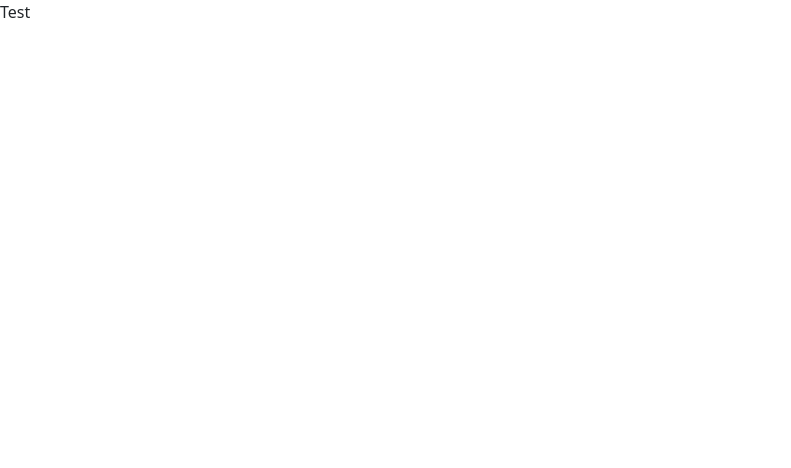
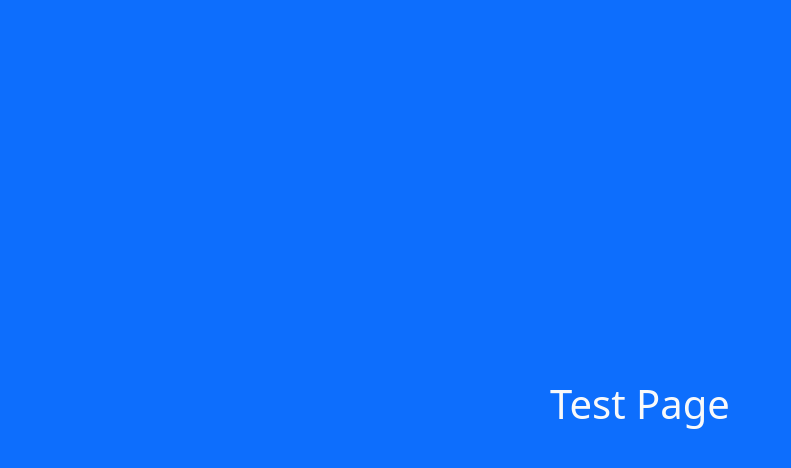
Before and after one commit to samier-fabien/samier_fabien_cv, a React (Vite) app: page /test in a window 1280 px wide. Shown: the top 468 px of the page, without its empty margins (0-791 px from the left). Built offline with nearby package versions, Linux system fonts and the light colour scheme.

Commit message:
Test: mise en forme basique

```diff
--- a/src/routes/Test.jsx
+++ b/src/routes/Test.jsx
@@ -1,5 +1,13 @@
 import React from "react";
 
 export default function Test() {
-  return <div>Test</div>;
+  return (
+    <div className="container-fluid bg-primary full-page instantOutsideAnim">
+      <div className="row">
+        <div className="col position-absolute top-50 start-50 translate-middle text-center text-light">
+          <h1 className="h1 mt-3">Test Page</h1>
+        </div>
+      </div>
+    </div>
+  );
 }
```
